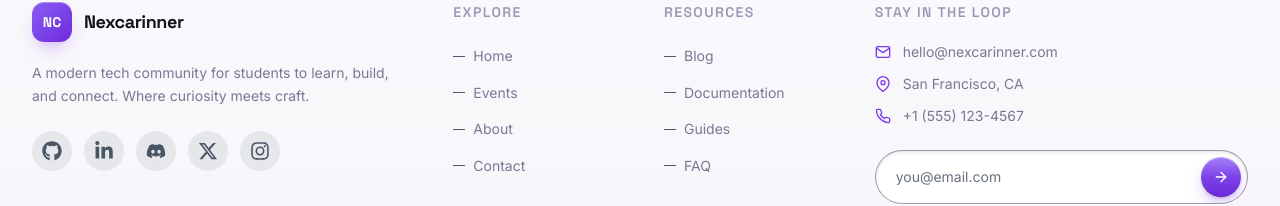
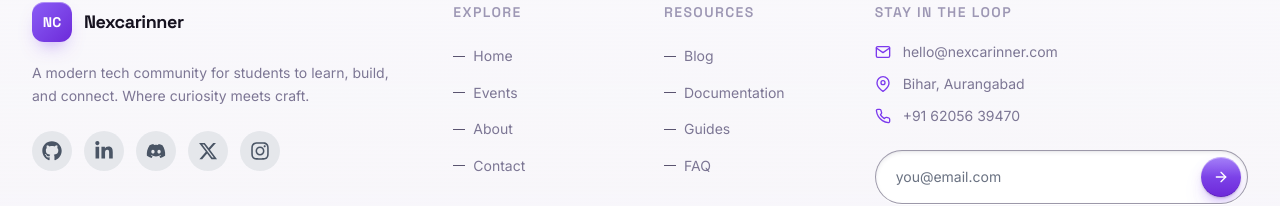
Before and after one commit to codexxxx07/Nexcarinner_Website, a React (Vite) app in the folder FrontEnd/: page / in a window 1280 px wide. Shown: the part 3976-4182 px from the top of the page. Built offline with nearby package versions, Linux system fonts and the light colour scheme.

Commit message:
Added Link To Footer

```diff
--- a/FrontEnd/src/components/Footer.jsx
+++ b/FrontEnd/src/components/Footer.jsx
@@ -227,13 +227,13 @@ const Footer = () => {
                 <FiMapPin
                   className={`h-4 w-4 ${dark ? 'text-gray-400' : 'text-brand-600'}`}
                 />
-                San Francisco, CA
+                Bihar, Aurangabad
               </li>
               <li className="flex items-center gap-3">
                 <FiPhone
                   className={`h-4 w-4 ${dark ? 'text-gray-400' : 'text-brand-600'}`}
                 />
-                +1 (555) 123-4567
+                +91 62056 39470
               </li>
             </ul>
 
```
